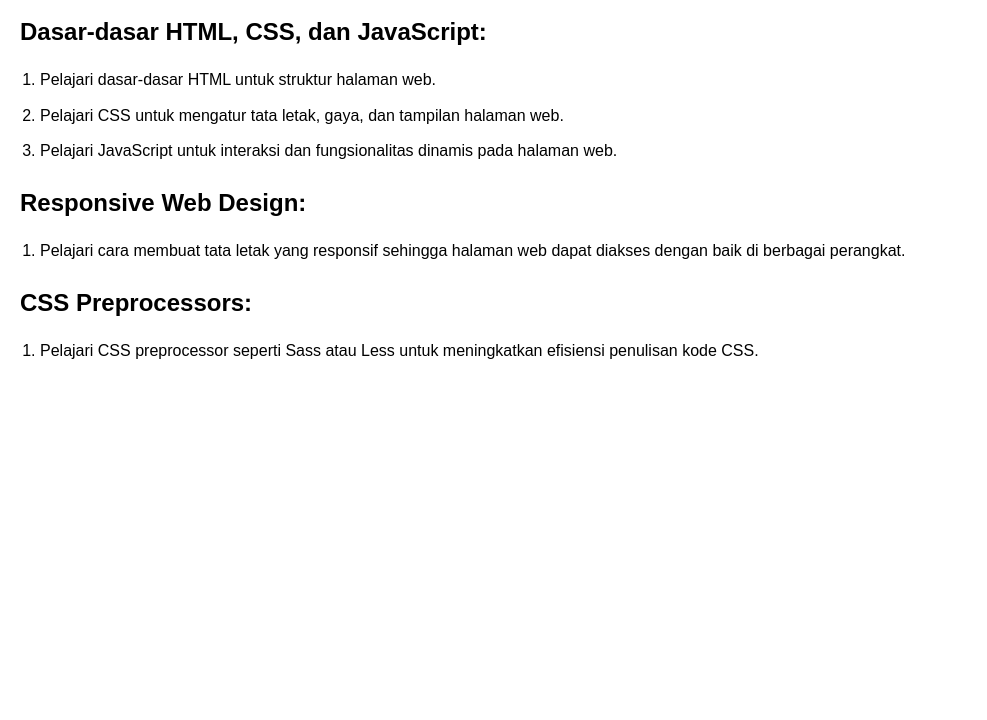
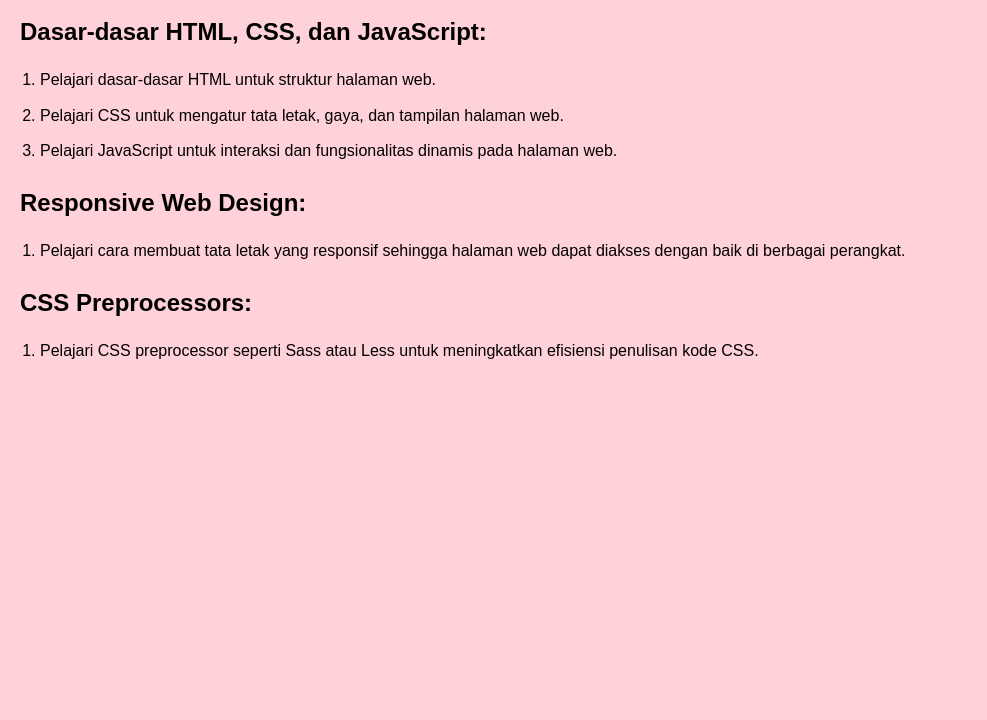
Before and after one commit to naylancy/naylancy.github.io, a plain HTML site: page index.html in a window 1280 px wide. Shown: the part 80-800 px from the top of the page, without its empty margins (0-987 px from the left). Drawn offline with Linux system fonts and the light colour scheme.

Commit message:
Update index.html

```diff
--- a/index.html
+++ b/index.html
@@ -9,6 +9,7 @@
             font-family: Arial, sans-serif;
             line-height: 1.6;
             margin: 20px;
+            background: #ffd1d9
         }
 
         h1 {
```
